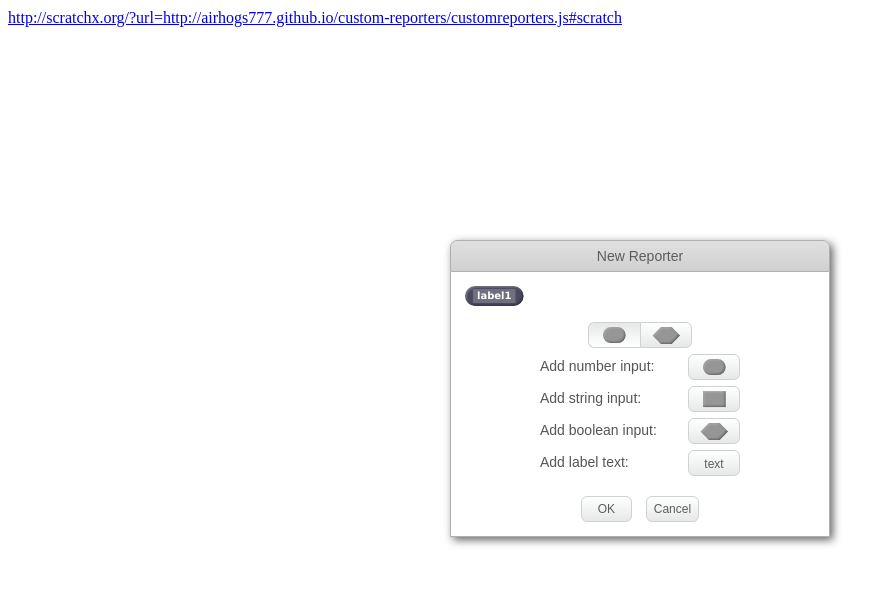
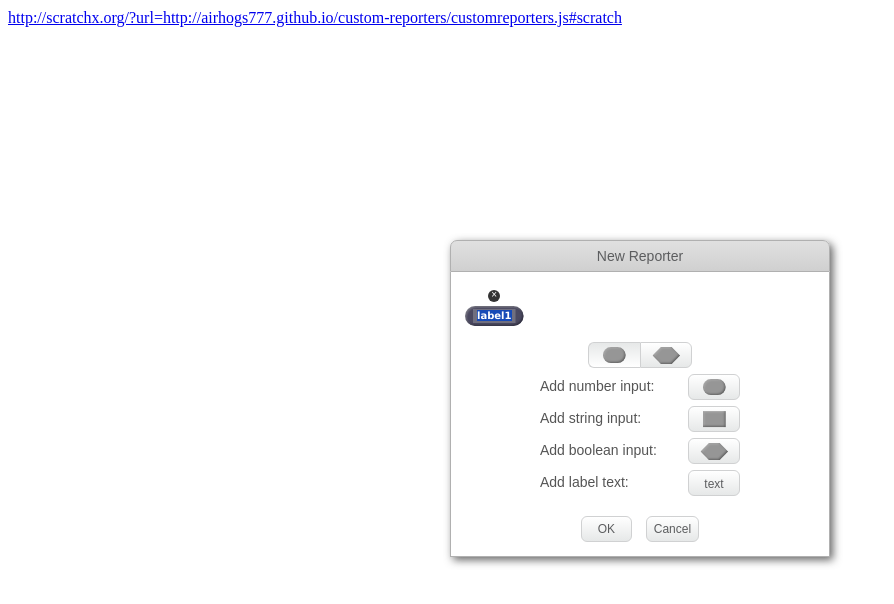
Before and after one commit to Airhogs777/custom-reporters, a plain HTML site: page index.html in a window 1280 px wide. Both pictures are taken after a click on the button "text". Shown: the whole page, without its empty margins (0-894 px from the left). Drawn offline with Linux system fonts and the light colour scheme.

Commit message:
add initial blank label; add input deletion; improve default input names

```diff
--- a/customreporters.css
+++ b/customreporters.css
@@ -40,7 +40,23 @@
   border-top: 0;
   font-size: 14px;
 }
+#deleteInput {
+  opacity: 0;
+  position: fixed;
+  top: 0;
+  left: 0;
+  width: 12px;
+  height: 12px;
+  box-sizing: border-box;
+  color: white;
+  background: #333;
+  border-radius: 100%;
+  font-size: 10px;
+  line-height: 100%;
+  cursor: default;
+}
 #blockPreview {
+  margin-top: 20px;
   text-align: left;
   outline: none !important;
 }
--- a/customreporters.js
+++ b/customreporters.js
@@ -10,7 +10,7 @@
 var customReporters = {
   inProgressShape: "reporter",
   inProgress: [],
-  svg: [`<svg xmlns="http://www.w3.org/2000/svg" version="1.1" width="300" height="30">
+  svg: [`<svg xmlns="http://www.w3.org/2000/svg" version="1.1" width="350" height="30">
     <defs>
       <filter id="bevelFilter" x0="-50%" y0="-50%" width="200%" height="200%">
         <feGaussianBlur result="blur-1" in="SourceAlpha" stdDeviation="1 1"/>
@@ -48,6 +48,7 @@ var customReporters = {
     <g id="blockPreviewPath">`,`</g>
   </svg>`],
   reporters: {},
+  lastSelectedInput: 0,
 };
 (function(ext) {
 
@@ -64,12 +65,27 @@ var customReporters = {
   }
 
   function addInput(intype) {
-    var varnum = customReporters.inProgress.filter(function(x) {
-      return x[1].match(new RegExp(intype + "\\d+"));
-    });
-    varnum = varnum.length + 1;
+    var varnum = 1,
+      g;
+    for(i = 0; i < customReporters.inProgress.length; i++) {
+      g = customReporters.inProgress[i][1];
+      if(g.match(new RegExp(intype + "\\d+"))) {
+        if(g.match(/\d+/)[0] >= varnum) {
+          varnum = parseInt(g.match(/\d+/)[0]) + 1;
+        }
+      }
+    }
     customReporters.inProgress.push([intype, intype + varnum]);
     rebuildSVG();
+
+    var hs = document.getElementById("blockPreview").querySelectorAll("text"),
+    h = hs[hs.length - 1]
+    sel = window.getSelection();
+    h.focus();
+    var range = document.createRange();
+    range.selectNodeContents(h.firstChild)
+    sel.removeAllRanges();
+    sel.addRange(range);
   }
 
   function closeDialog() {
@@ -84,6 +100,7 @@ var customReporters = {
       <div class="dialog" style="display: none;">
         <div class="dialog-title">New Reporter</div>
         <div class="dialog-content">
+          <div id="deleteInput">&times;</div>
           <div id="blockPreview" contenteditable="true">
 
           </div>
@@ -237,6 +254,35 @@ var customReporters = {
       document.getElementById("customReportersCancel").addEventListener("click", closeDialog);
       document.getElementById("customReportersOK").addEventListener("click", createReporter);
       document.getElementById("blockPreview").addEventListener("input", function(e) {inputsEdited(e)});
+      document.getElementById("blockPreview").addEventListener("focus", function(e) {inputsFocused(e)});
+      document.getElementById("blockPreview").addEventListener("click", function(e) {inputsFocused(e)});
+      document.getElementById("blockPreview").addEventListener("blur", function(e) {inputsBlurred(e)});
+      document.getElementById("deleteInput").addEventListener("click", function(e) {deleteInput(e)});
+    }
+  }
+
+  function inputsFocused(e) {
+    var element = document.getElementById("deleteInput"),
+      bRect = window.getSelection().focusNode.parentNode.getBoundingClientRect();
+    customReporters.lastSelectedInput = window.getSelection().focusNode.parentNode;
+    element.style.opacity = "1";
+    element.style.top = (bRect.top - 20) + "px";
+    element.style.left = (bRect.left + (bRect.width / 2) - 6) + "px";
+  }
+
+  function inputsBlurred(e) {
+    document.getElementById("deleteInput").style.opacity = "0";
+  }
+
+  function deleteInput(e) {
+    var g = document.getElementById("blockPreview").querySelectorAll("text");
+    for(i = 0; i < g.length; i++) {
+      if(g[i].toString() == customReporters.lastSelectedInput.toString()) {
+        customReporters.inProgress.splice(i, 1);
+        inputsBlurred();
+        rebuildSVG();
+        return;
+      }
     }
   }
 
@@ -344,6 +390,21 @@ var customReporters = {
   }
 
   function inputsEdited(e) {
+    var hs = document.getElementById("blockPreview").querySelectorAll("text"),
+      range, sel;
+    for (i = 0; i < hs.length; i++) {
+      if(hs[i].firstChild.nodeType == 1) {
+        hs[i].textContent = ".";
+
+        range = document.createRange();
+        range.selectNodeContents(hs[i].firstChild)
+        sel = window.getSelection();
+        sel.removeAllRanges();
+        sel.addRange(range);
+        //also update inProgress array
+        return;
+      }
+    }
     var caret = window.getSelection().getRangeAt(0),
       offset = caret.startOffset,
       g = document.getElementById("blockPreview").querySelectorAll("text"),
@@ -355,14 +416,13 @@ var customReporters = {
       customReporters.inProgress[i][1] = g[i].textContent;
     }
     rebuildSVG();
-    h = document.getElementById("blockPreview").querySelectorAll("text")[targetElem],
+    var h = document.getElementById("blockPreview").querySelectorAll("text")[targetElem];
     sel = window.getSelection();
     h.focus();
-    var range = document.createRange();
+    range = document.createRange();
     range.setStart(h.firstChild, offset)
     sel.removeAllRanges();
     sel.addRange(range);
-    //h.setSelectionRange(caret.startOffset, caret.startOffset);
   }
 
   // Cleanup function when the extension is unloaded
@@ -492,7 +552,7 @@ var customReporters = {
 
   ext.showDialog = function(base, exponent) {
     document.getElementById("customReportersDialog").querySelector(".dialog").style.display = "block";
-    customReporters.inProgress = [];
+    customReporters.inProgress = [["label",""]];
     customReporters.inProgressShape = "reporter";
     rebuildSVG();
     return 0;
```
